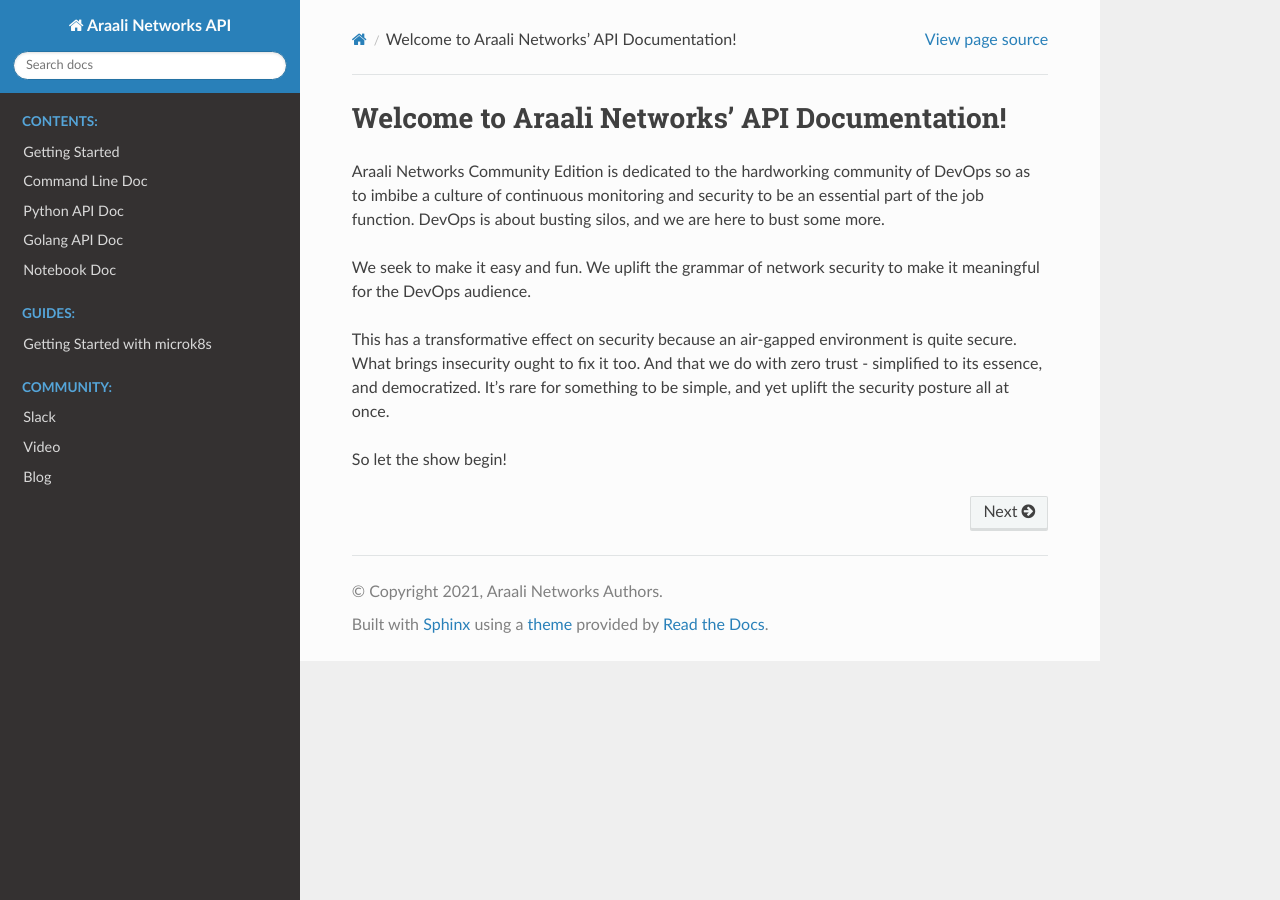
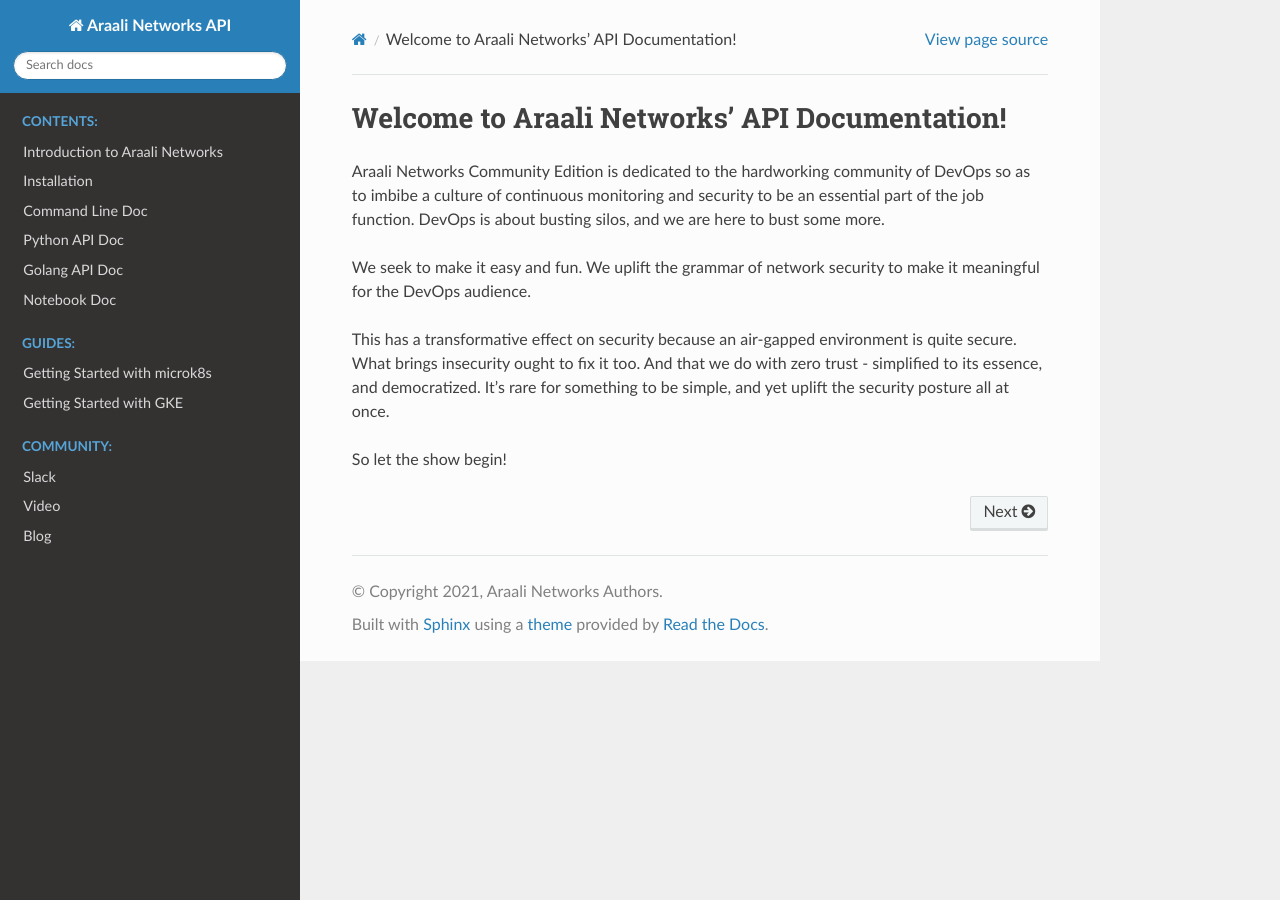
Before and after one commit to araalinetworks/api, a Sphinx documentation site: the page built from doc/source/index.rst, in a window 1280 px wide. Built offline with Sphinx 7.4.7 and the Read the Docs theme 2.0.0, drawn with Linux system fonts in a browser that asks for light colours.

Commit message:
added intro, moved getting started to installation

```diff
--- a/doc/source/gettingstarted.rst
+++ b/doc/source/gettingstarted.rst
@@ -1,6 +1,6 @@
-=================
-Getting Started
-=================
+============
+Installation
+============
 
 In this guide, we’ll walk you through how to install Araali software into your
 Kubernetes cluster and run point-in-time assessments. We have made it easy for
--- a/doc/source/index.rst
+++ b/doc/source/index.rst
@@ -25,6 +25,7 @@
    :caption: Contents:
    :hidden:
 
+   introduction_to_araali_networks
    gettingstarted
    araalictlcommandline
    araalictlpython
@@ -37,6 +38,7 @@
    :hidden:
 
    guide_getting_started_with_microk8s
+   guide_getting_started_with_GKE
 
 .. toctree::
    :maxdepth: 2
```
